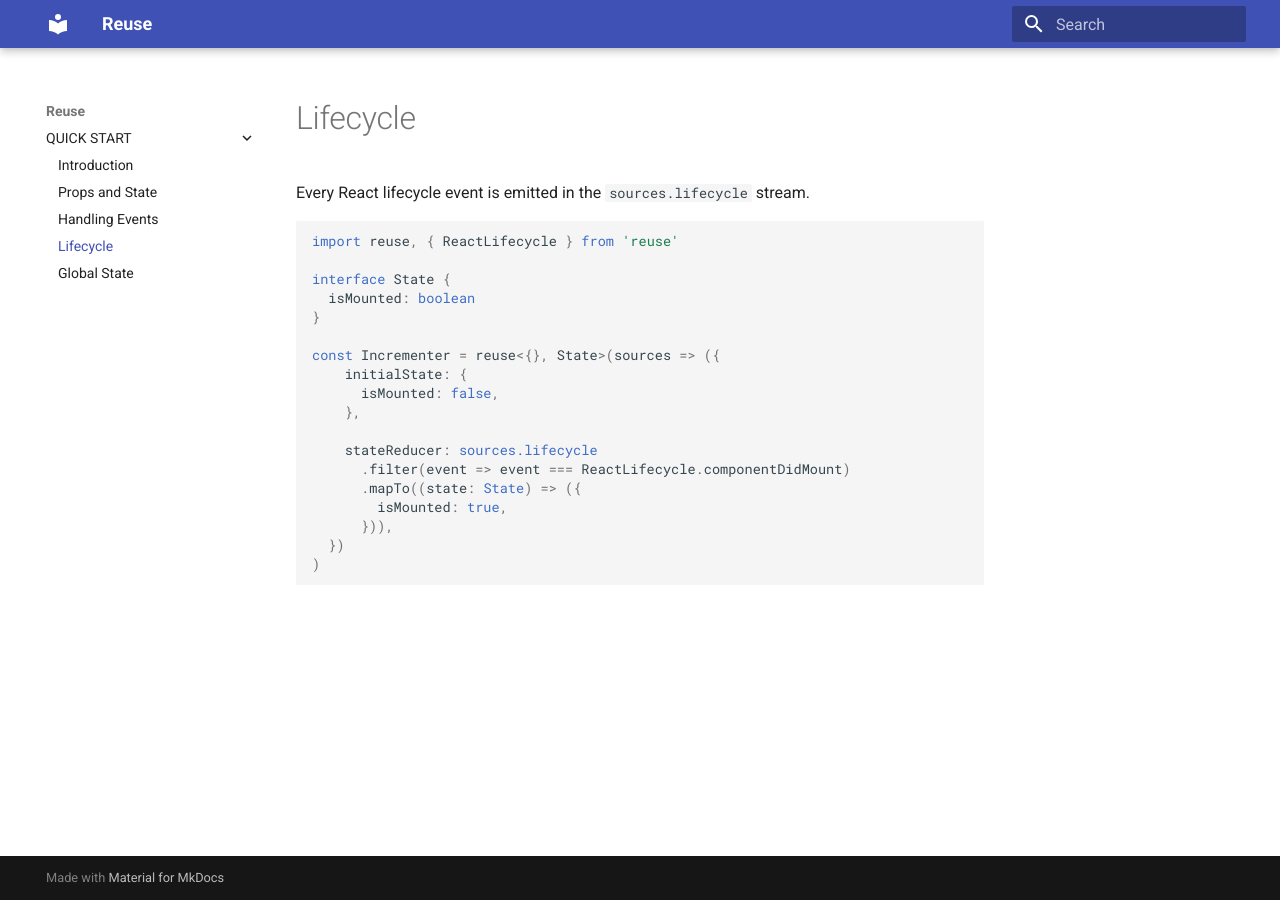
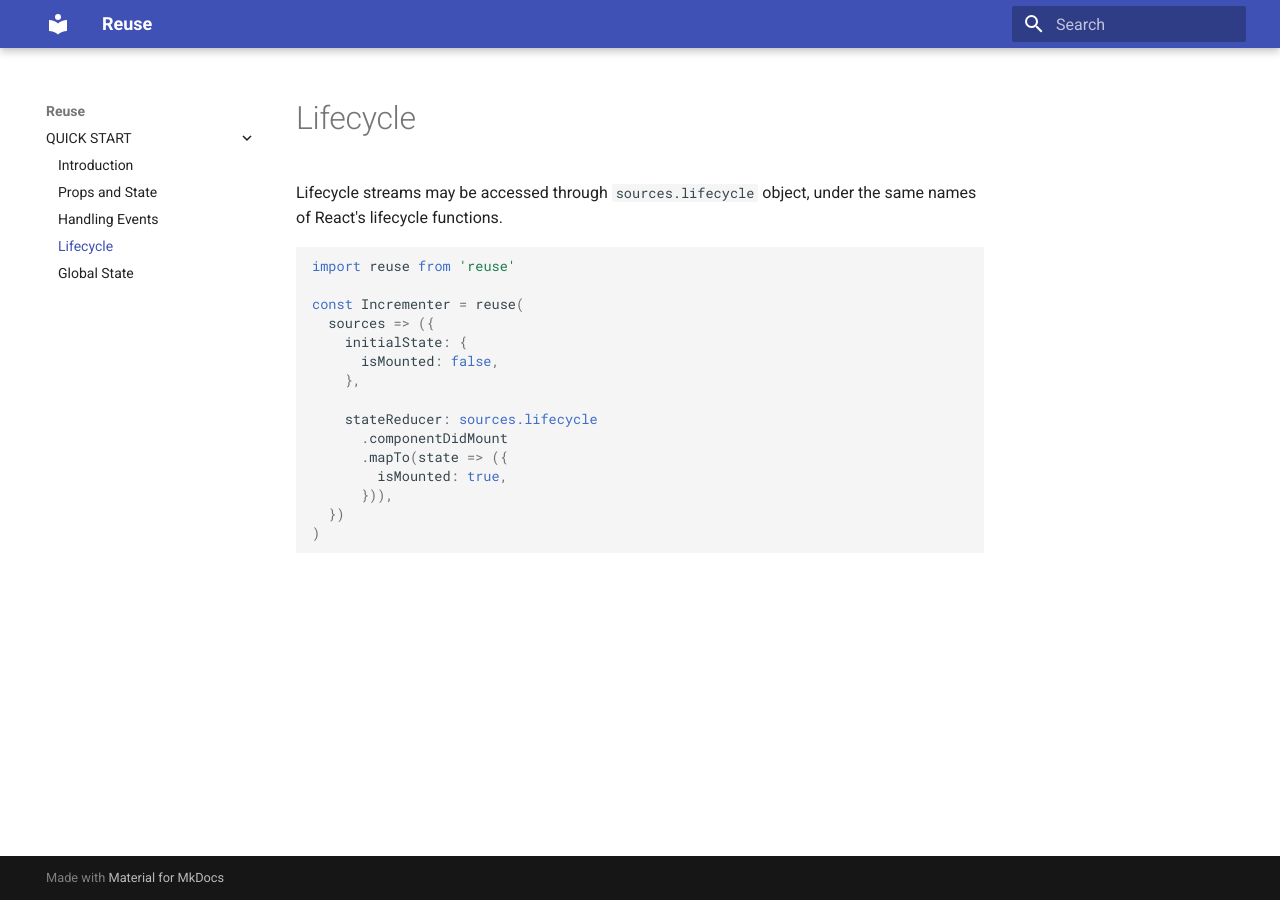
Before and after one commit to italonascimento/lemni, an MkDocs documentation site: the page built from docs/docs/quick-start/lifecycle.md, in a window 1280 px wide. Built offline with MkDocs 1.6.1 and Material for MkDocs 9.7.7, drawn with Linux system fonts in a browser that asks for light colours; old or Windows-style settings are respelled for this version of MkDocs.

Commit message:
docs: update lifecycle section

````diff
--- a/docs/docs/quick-start/lifecycle.md
+++ b/docs/docs/quick-start/lifecycle.md
@@ -1,22 +1,19 @@
 # Lifecycle
 
-Every React lifecycle event is emitted in the `sources.lifecycle` stream.
+Lifecycle streams may be accessed through `sources.lifecycle` object, under the same names of React's lifecycle functions.
 
 ```typescript
-import reuse, { ReactLifecycle } from 'reuse'
+import reuse from 'reuse'
 
-interface State {
-  isMounted: boolean
-}
-
-const Incrementer = reuse<{}, State>(sources => ({
+const Incrementer = reuse(
+  sources => ({
     initialState: {
       isMounted: false,
     },
 
     stateReducer: sources.lifecycle
-      .filter(event => event === ReactLifecycle.componentDidMount)
-      .mapTo((state: State) => ({
+      .componentDidMount
+      .mapTo(state => ({
         isMounted: true,
       })),
   })
````
